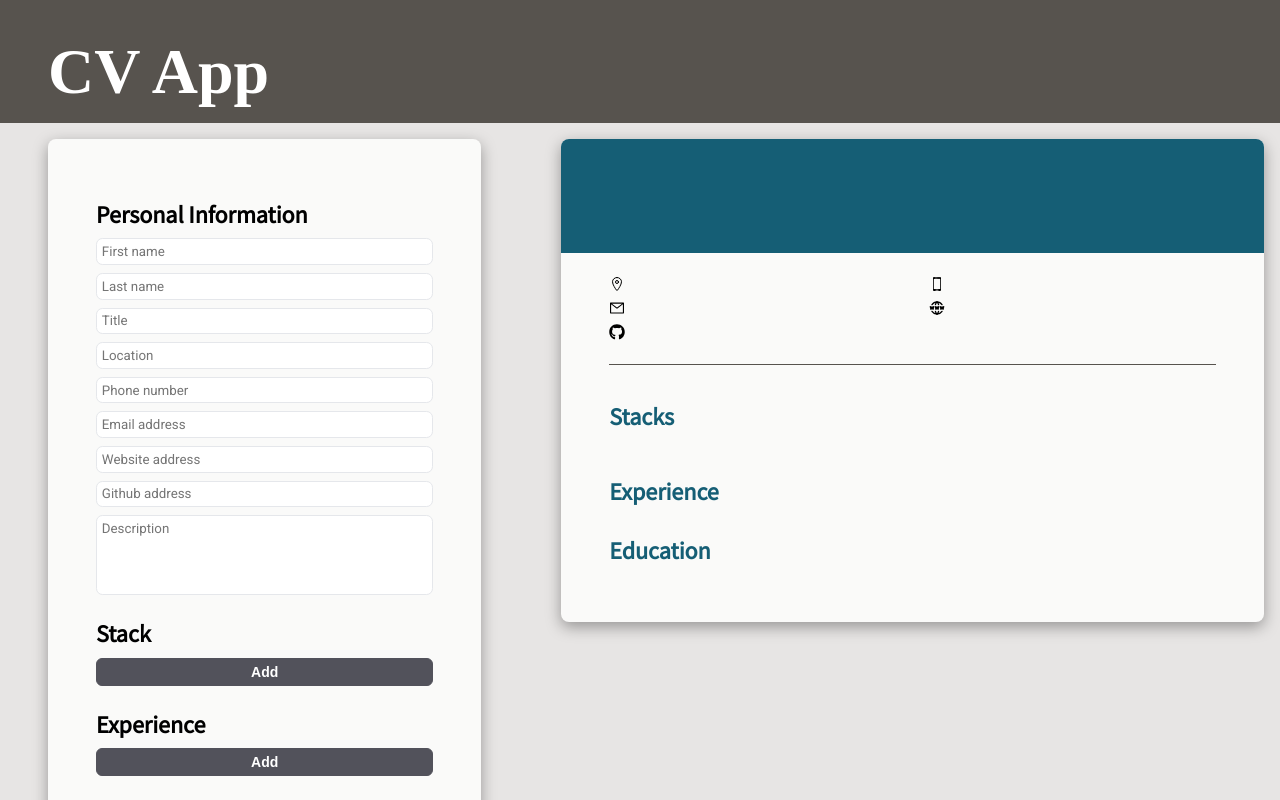
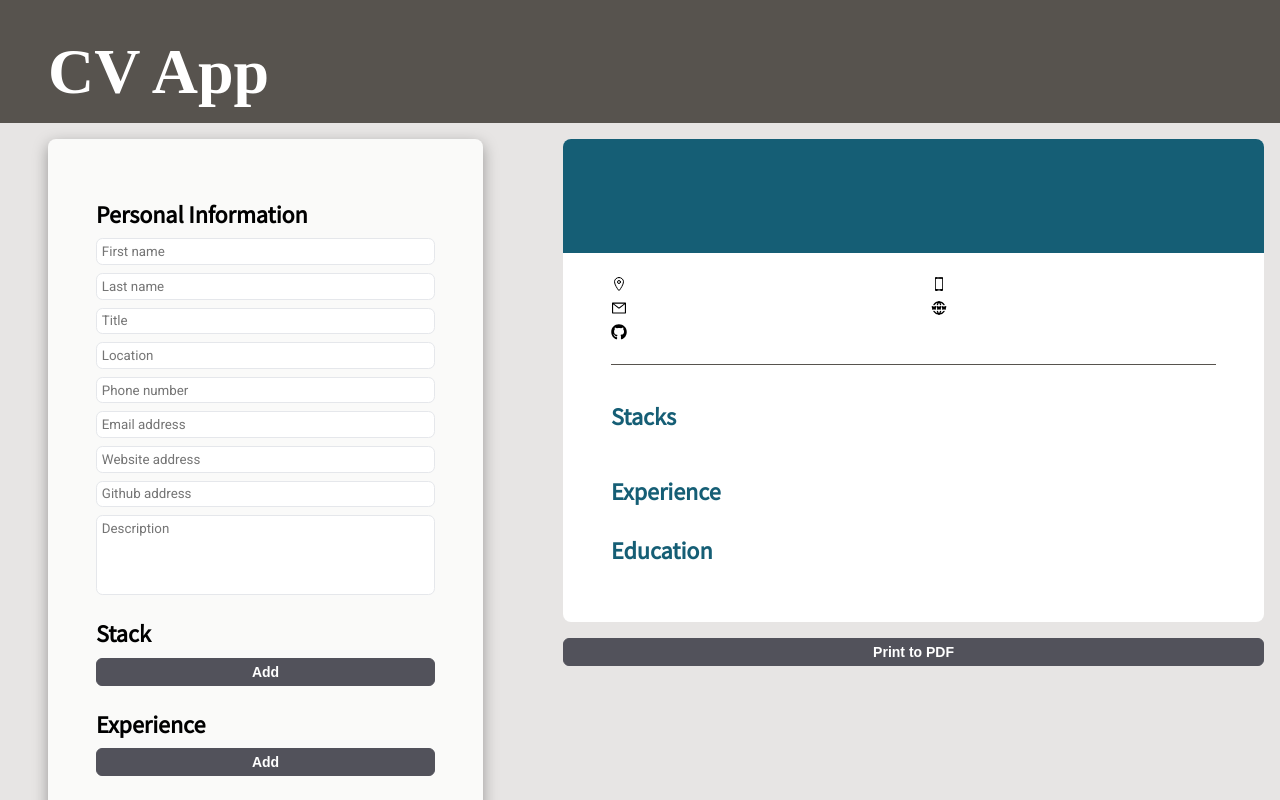
Before and after one commit to ev0clu/cv-application, a React (Create React App) app: page / in a window 1280 px wide. Shown: the top 800 px of the page. Built offline with nearby package versions, Linux system fonts and the light colour scheme; a web font is replaced by a local one.

Commit message:
Print to PDF option is added

```diff
--- a/package.json
+++ b/package.json
@@ -10,6 +10,7 @@
     "react-dom": "^18.2.0",
     "react-icons": "^4.8.0",
     "react-scripts": "5.0.1",
+    "react-to-print": "^2.14.12",
     "uniqid": "^5.4.0",
     "web-vitals": "^2.1.4"
   },
--- a/src/App.js
+++ b/src/App.js
@@ -7,6 +7,7 @@ import uniqid from 'uniqid';
 import '../src/assets/styles/App.css';
 
 class App extends Component {
+    componentRef = null;
     constructor(prop) {
         super(prop);
         this.state = {
@@ -218,6 +219,7 @@ class App extends Component {
 
     render() {
         const { form } = this.state;
+
         return (
             <div>
                 <Header />
--- a/src/assets/styles/CVPreview.css
+++ b/src/assets/styles/CVPreview.css
@@ -1,11 +1,17 @@
+.preview-group {
+    display: flex;
+    flex-direction: column;
+    gap: 1rem;
+    height: max-content;
+    width: 210mm;
+}
+
 .preview {
     display: flex;
     flex-direction: column;
-    box-shadow: rgba(0, 0, 0, 0.35) 0px 5px 15px;
-    background-color: #fafaf9;
+    background-color: white;
     border-radius: 0.5rem;
-    width: 50rem;
-    height: max-content;
+    overflow-wrap: break-word;
 }
 
 .preview-header {
--- a/src/components/CVPreview/CVPreview.js
+++ b/src/components/CVPreview/CVPreview.js
@@ -1,4 +1,5 @@
-import React from 'react';
+import React, { Component } from 'react';
+import ReactToPrint from 'react-to-print';
 
 import Header from './Header';
 import Info from './Info';
@@ -6,16 +7,31 @@ import Content from './Content';
 
 import '../../assets/styles/CVPreview.css';
 
-const CVPreview = (props) => {
-    const { form } = props;
+class CVPreview extends Component {
+    render() {
+        const { form } = this.props;
 
         return (
-        <div className="preview">
+            <div className="preview-group">
+                <div
+                    className="preview"
+                    ref={(refElement) => (this.componentRef = refElement)}
+                >
                     <Header form={form} />
                     <Info form={form} />
                     <Content form={form} />
                 </div>
+                <ReactToPrint
+                    trigger={() => {
+                        return (
+                            <button className="btn-print">Print to PDF</button>
                         );
-};
+                    }}
+                    content={() => this.componentRef}
+                />
+            </div>
+        );
+    }
+}
 
 export default CVPreview;
```
Also changed, not shown: 2 other files (tests, documents, lock files or other folders). Lines whose indentation alone changed are shown as unchanged.
